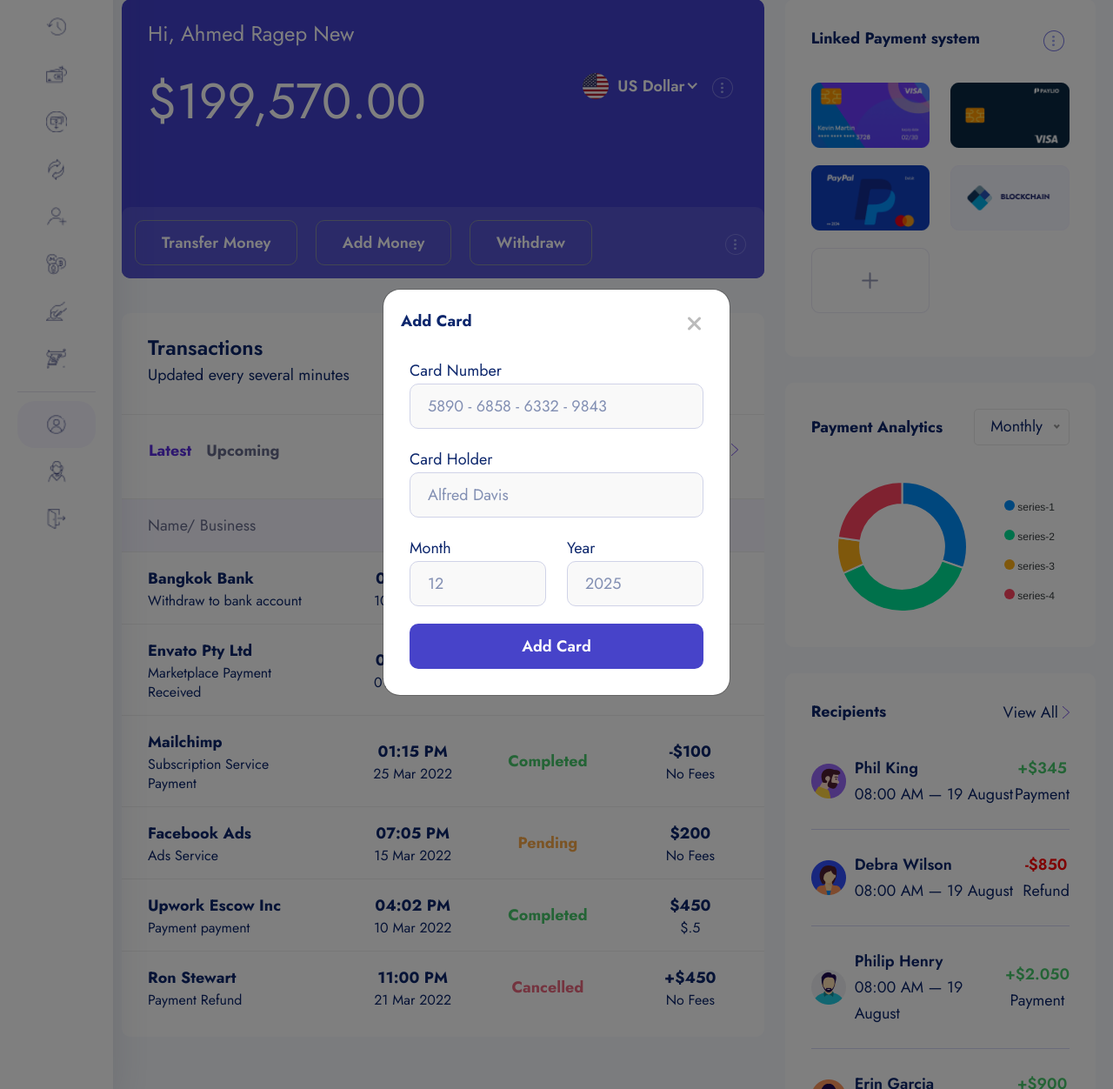
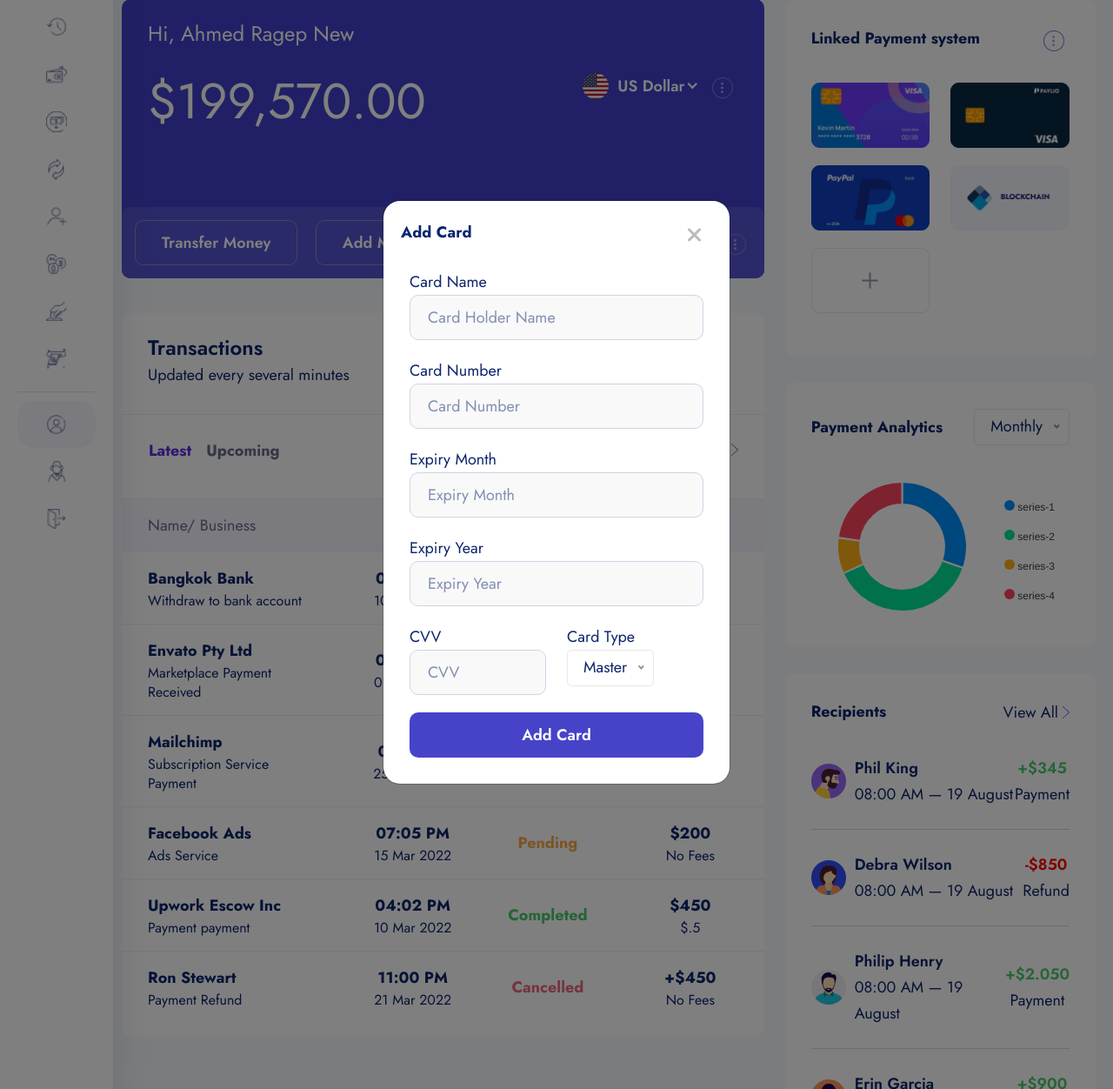
Before and after one commit to AhmedRagep/Django-Modern-Banking-App, a Django app: page /account/dashboard in a window 1280 px wide, after a click that opens the changed part. Shown: the part 121-1373 px from the top of the page at 87% size. Run offline with Django 4.2, Linux system fonts and the light colour scheme; a user stored in the database is signed in; data comes from the database, SQL or seed files in the repository; both versions use the stored data as it was after the commit; some libraries are stand-ins or nearby versions.

Commit message:
add card in models, forms, admon, dashboard

```diff
--- a/account/views.py
+++ b/account/views.py
@@ -3,6 +3,7 @@ from .models import KYC,Account
 from .forms import KYCForm
 from django.contrib import messages
 from django.contrib.auth.decorators import login_required
+from core.forms import CreditCardForm
 # Create your views here.
 
 # @login_required
@@ -67,6 +68,21 @@ def dashboard(request):
     except:
       messages.warning(request, 'You need to submited your KYC')
       return redirect('kyc-reg')
+
+    if request.method == 'POST':
+      form = CreditCardForm(request.POST)
+      if form.is_valid():
+        new_form = form.save(commit=False)
+        new_form.user = request.user
+        new_form.save()
+
+        card_id = new_form.card_id
+        messages.success(request, 'Card Added Successfully.')
+        return redirect('dashboard')
+
+    else:
+      form = CreditCardForm()
+
   else:
     messages.warning(request, 'You need to logged in!')
     return redirect('sign-in')
@@ -75,6 +91,7 @@ def dashboard(request):
 
   context = {
     'account':account,
-    'kyc':kyc
+    'kyc':kyc,
+    'form':form,
   }
   return render(request, 'account/dashboard.html',context)
--- /dev/null
+++ b/core/forms.py
@@ -0,0 +1,14 @@
+from django import forms
+from .models import CreditCard
+
+class CreditCardForm(forms.ModelForm):
+    name = forms.CharField(widget=forms.TextInput(attrs={'placeholder':'Card Holder Name'}))
+    number = forms.IntegerField(widget=forms.TextInput(attrs={'placeholder':'Card Number'}))
+    month = forms.IntegerField(widget=forms.TextInput(attrs={'placeholder':'Expiry Month'}))
+    year = forms.IntegerField(widget=forms.TextInput(attrs={'placeholder':'Expiry Year'}))
+    cvv = forms.IntegerField(widget=forms.TextInput(attrs={'placeholder':'CVV'}))
+
+
+    class Meta:
+        model = CreditCard
+        fields = ('name', 'number', 'month', 'year', 'cvv', 'card_type')
--- a/core/models.py
+++ b/core/models.py
@@ -27,6 +27,15 @@ TRANSACTION_STATUS = (
 )
 
 
+CARD_TYPE = (
+  ('master', 'Master'),
+  ('visa', 'Visa'),
+  ('verve', 'Verve'),
+
+
+)
+
+
 
 class Transaction(models.Model):
   transaction_id = ShortUUIDField(unique=True, length=15, max_length=20,prefix='TRN')
@@ -52,3 +61,26 @@ class Transaction(models.Model):
         return f"{self.user}"
       except:
          return f"Transaction"
+
+
+
+
+class CreditCard(models.Model):
+    user = models.ForeignKey(User, on_delete=models.CASCADE)
+    card_id = ShortUUIDField(unique=True, length=5, max_length=20,prefix='CARD', alphabet='1234567890')
+
+    name = models.CharField(max_length=100)
+    number = models.IntegerField()
+    month = models.IntegerField()
+    year = models.IntegerField()
+    cvv = models.IntegerField()
+
+    amount = models.DecimalField(max_digits=12, decimal_places=2,default=0.00)
+
+    card_type = models.CharField(max_length=20, choices=CARD_TYPE, default='master')
+    card_status = models.BooleanField(default=True)
+
+    date = models.DateTimeField(auto_now_add=True)
+
+    def __str__(self):
+        return f'{self.user}'
--- a/templates/account/dashboard.html
+++ b/templates/account/dashboard.html
@@ -9,6 +9,11 @@
     <section class="dashboard-section body-collapse">
         <div class="overlay pt-120">
             <div class="container-fruid">
+              {% if form.errors %}
+                <div class="alart alart-danger">
+                  <strong>{{form.errors</strong>
+                </div>
+              {% endif %}
                 <div class="row">
                     <div class="col-xl-8 col-lg-7">
                         <div class="section-content">
@@ -599,35 +604,49 @@
                                     <h6>Add Card</h6>
                                     <button type="button" class="btn-close" data-bs-dismiss="modal" aria-label="Close"><i class="fa-solid fa-xmark"></i></button>
                                 </div>
-                                <form action="#">
+                                <form method="POST">
+                                  {% csrf_token %}
                                     <div class="row justify-content-center">
                                       <div class="col-md-12">
                                         <div class="single-input">
-                                                <label for="cardNumber">Card Number</label>
-                                                <input type="text" id="cardNumber" placeholder="5890 - 6858 - 6332 - 9843">
+                                          <label for="cardNumber">Card Name</label>
+                                          {{form.name}}
                                         </div>
                                       </div>
                                       <div class="col-md-12">
                                         <div class="single-input">
-                                                <label for="cardHolder">Card Holder</label>
-                                                <input type="text" id="cardHolder" placeholder="Alfred Davis">
+                                          <label for="cardNumber">Card Number</label>
+                                          {{form.number}}
+                                        </div>
+                                      </div>
+                                      <div class="col-md-12">
+                                        <div class="single-input">
+                                          <label for="cardNumber">Expiry Month</label>
+                                          {{form.month}}
+                                        </div>
+                                      </div>
+                                      <div class="col-md-12">
+                                        <div class="single-input">
+                                          <label for="cardNumber">Expiry Year</label>
+                                          {{form.year}}
                                         </div>
                                       </div>
                                       <div class="col-md-6">
                                         <div class="single-input">
-                                                <label for="month">Month</label>
-                                                <input type="text" id="month" placeholder="12">
+                                          <label for="cardNumber">CVV</label>
+                                          {{form.cvv}}
                                         </div>
                                       </div>
                                       <div class="col-md-6">
                                         <div class="single-input">
-                                                <label for="year">Year</label>
-                                                <input type="text" id="year" placeholder="2025">
+                                          <label for="cardNumber">Card Type</label>
+                                          {{form.card_type}}
                                         </div>
                                       </div>
+
                                         <div class="col-12">
                                             <div class="btn-border w-100">
-                                                <button class="cmn-btn w-100">Add Card</button>
+                                                <button type="submit" class="cmn-btn w-100">Add Card</button>
                                             </div>
                                         </div>
                                     </div>
```
Also changed, not shown: core/admin.py (+7 -1 lines), core/migrations/0003_creditcard.py (added), db.sqlite3. Lines whose indentation alone changed are shown as unchanged.
